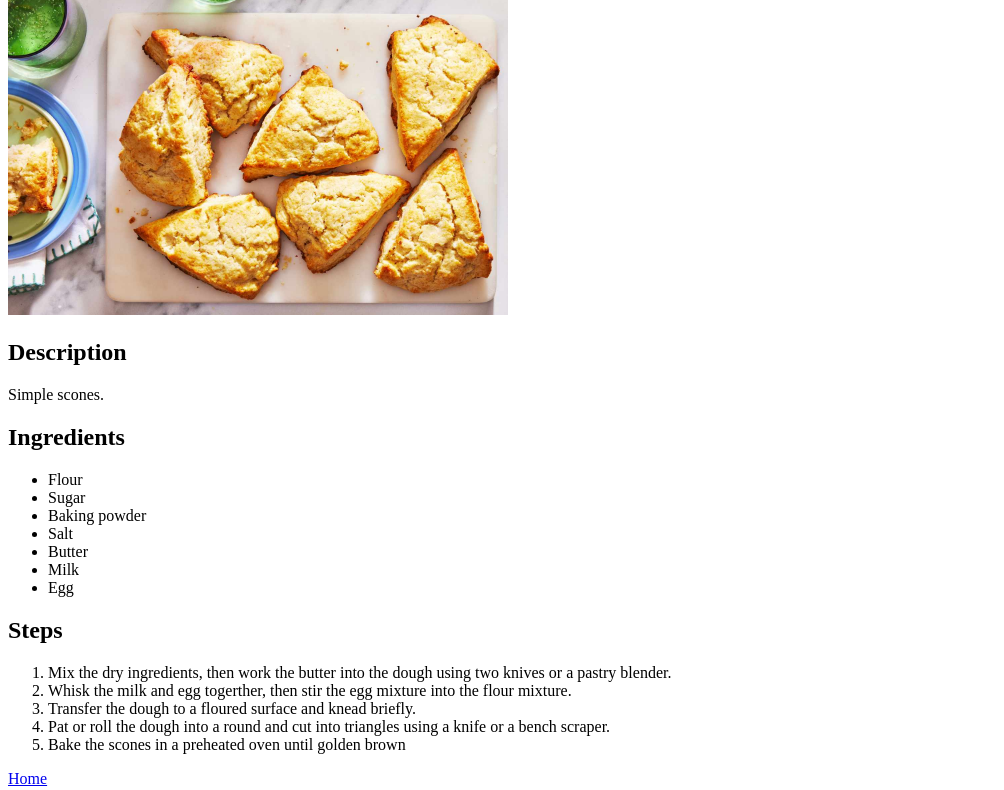
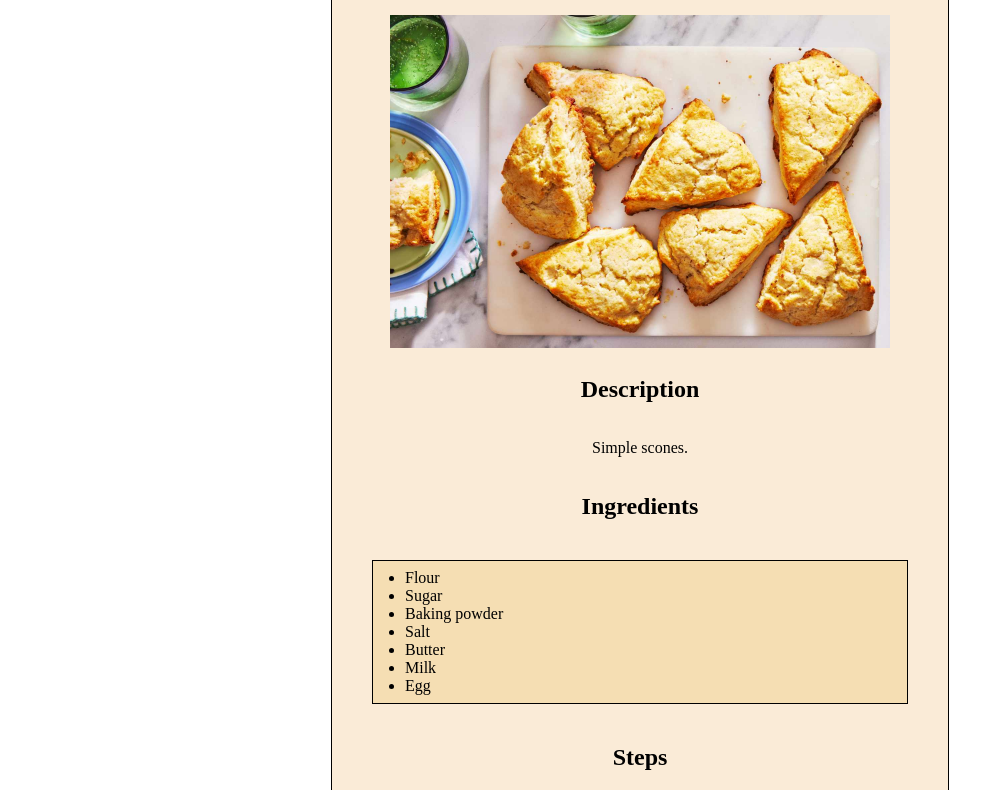
Before and after one commit to Pontus-code/odin-recipes, a plain HTML site: page recipes/scones.html in a window 1280 px wide. Shown: the part 98-888 px from the top of the page, without its empty margins (0-1004 px from the left). Drawn offline with Linux system fonts and the light colour scheme.

Commit message:
Add stylesheet

```diff
--- a/recipes/scones.html
+++ b/recipes/scones.html
@@ -3,14 +3,16 @@
     <head>
         <meta charset="UTF-8">
         <title>Scones</title>
+        <link rel="stylesheet" href="../styles.css">
     </head>
     <body>
-        <h1>Scones</h1>
-        <img src="../img/scones.jpg" alt="Picture of scones" width="500">
-        <h2>Description</h2>
-        <p>Simple scones.</p>
-        <h2>Ingredients</h2>
-        <ul>
+        <div class="main">
+            <h1 class="title">Scones</h1>
+            <img class="image" src="../img/scones.jpg" alt="Picture of scones" width="500">
+            <h2 class="title">Description</h2>
+            <p class="content">Simple scones.</p>
+            <h2 class="title">Ingredients</h2>
+            <ul class="list">
                 <li>Flour</li>
                 <li>Sugar</li>
                 <li>Baking powder</li>
@@ -19,14 +21,16 @@
                 <li>Milk</li>
                 <li>Egg</li>
             </ul>
-        <h2>Steps</h2>
-        <ol>
+            <h2 class="title">Steps</h2>
+            <ol class="list">
                 <li>Mix the dry ingredients, then work the butter into the dough using two knives or a pastry blender.</li>
                 <li>Whisk the milk and egg togerther, then stir the egg mixture into the flour mixture.</li>
                 <li>Transfer the dough to a floured surface and knead briefly.</li>
                 <li>Pat or roll the dough into a round and cut into triangles using a knife or a bench scraper.</li>
                 <li>Bake the scones in a preheated oven until golden brown</li>
             </ol>
-        <p><a href="../index.html">Home</a></p>
+            <p class="content"c><a href="../index.html">Home</a></p>
+        </div>
+
     </body>
 </html>
--- /dev/null
+++ b/styles.css
@@ -0,0 +1,40 @@
+body {
+    background-color: white;
+}
+
+.main {
+    width: 600px;
+    padding: 8px;
+    margin: 0 auto;
+    border: 1px solid black ;
+    background-color: antiquewhite;
+}
+
+.content {
+    width: 200;
+    padding: 8px;
+    font-weight: 500;
+    text-align: center;
+}
+
+.title {
+    text-align: center;
+    padding: 8px;
+}
+
+.image {
+    display: block;
+    margin: 0 auto;
+}
+.list {
+    display: block;
+    border: 1px solid black;
+    width: 200;
+    background-color: wheat;
+    padding: 8px 32px;
+    margin: 32px;
+}
+
+.item {
+
+}
```
Also changed, not shown: index.html (+10 -6 lines), recipes/lasagna.html (+13 -9 lines), recipes/pancakes.html (+13 -9 lines). Lines whose indentation alone changed are shown as unchanged.
